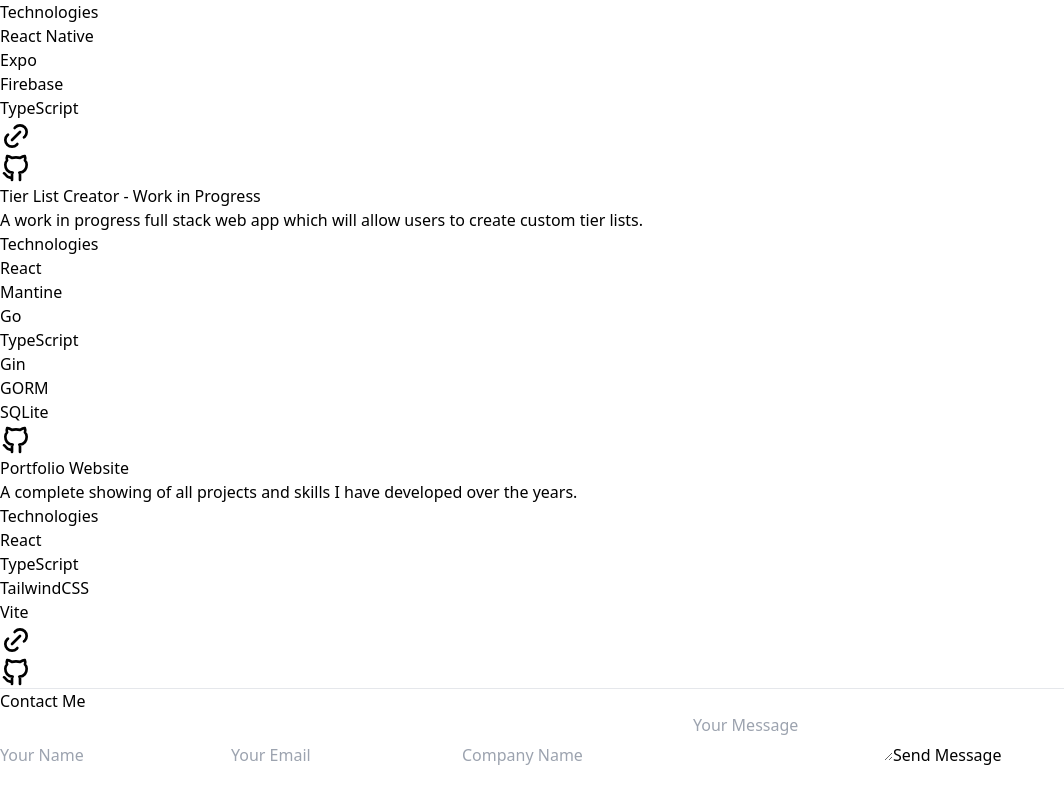
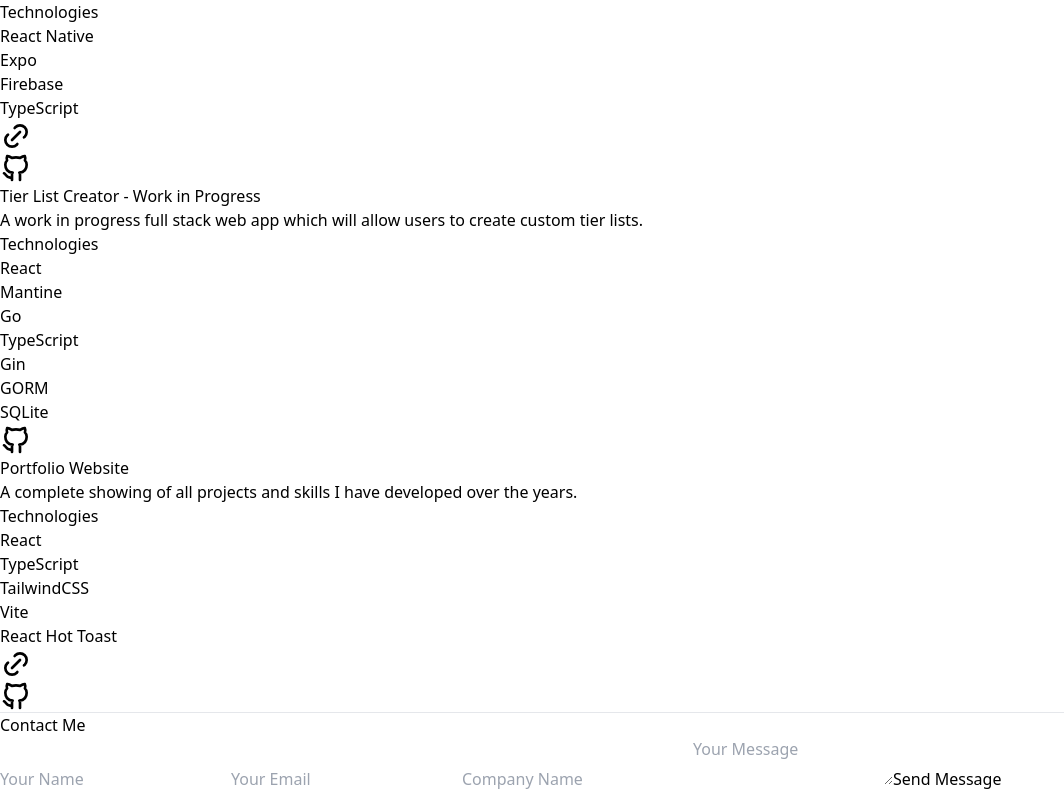
Before and after one commit to Rizq0/portfolio-website, a React (Vite) app: page / in a window 1280 px wide. Shown: the part 1811-2602 px from the top of the page, without its empty margins (0-1064 px from the left). Before the commit the page ends 2578 px from the top, so only its background shows below. Built offline with nearby package versions, Linux system fonts and the light colour scheme; no server answers; a web font is replaced by a local one.

Commit message:
fix: json updated

```diff
--- a/src/assets/data/projects.json
+++ b/src/assets/data/projects.json
@@ -68,10 +68,16 @@
     "id": 6,
     "name": "Portfolio Website",
     "description": "A complete showing of all projects and skills I have developed over the years.",
-    "technologies": ["React", "TypeScript", "TailwindCSS", "Vite"],
+    "technologies": [
+      "React",
+      "TypeScript",
+      "TailwindCSS",
+      "Vite",
+      "React Hot Toast"
+    ],
     "link": "http://www.joedev.co.uk/",
-    "image": "https://i.imgur.com/5fKSd8s.png",
+    "image": "https://github.com/Rizq0/portfolio-website/blob/main/docs/demo.gif?raw=true",
     "respository": "https://github.com/Rizq0/portfolio-website",
-    "state": "WIP"
+    "state": "Live"
   }
 ]
--- a/src/components/AboutMe.tsx
+++ b/src/components/AboutMe.tsx
@@ -12,7 +12,7 @@
         />
       </div>
       <h2 className="text-headlinelight dark:text-headlinedark font-gabarito text-4xl pt-4">
-        Hello! I'm Joe!
+        Hello! I'm <span className="text-button">Joe!</span>
       </h2>
       <p className="dark:text-headlinedark text-subheadlinelight font-gabarito text-2xl text-center pt-4">
         I’m a passionate{" "}
```
